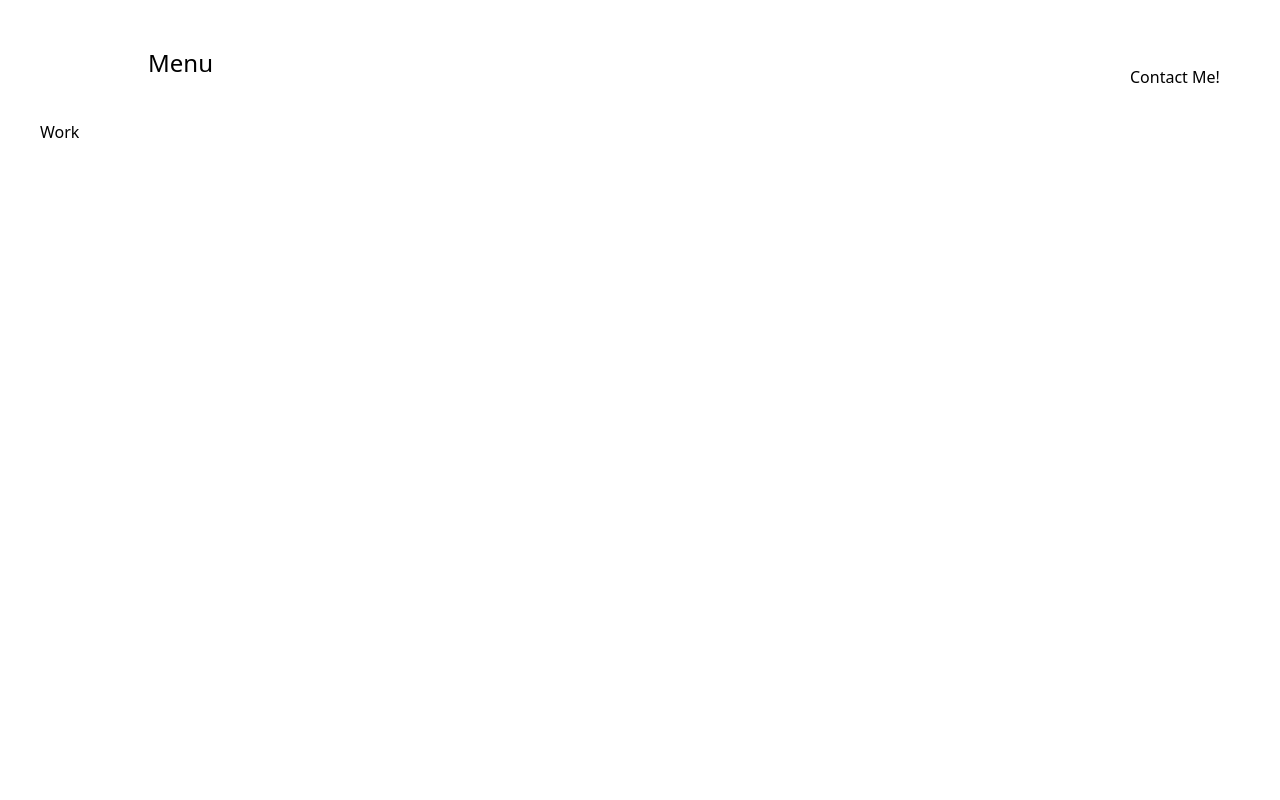
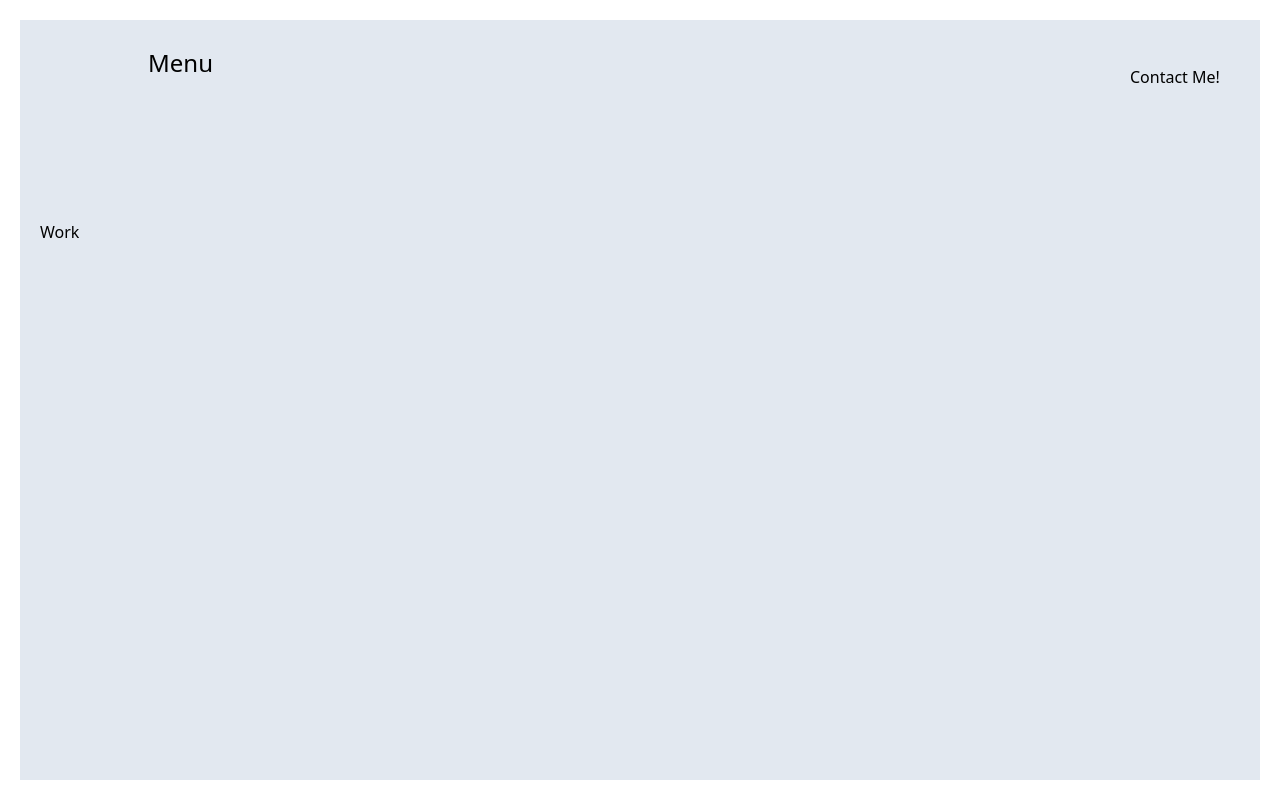
Before and after one commit to Hallory/my-portfolio, a React (Create React App) app: page /work in a window 1280 px wide. Shown: the top 800 px of the page. Built offline with nearby package versions, Linux system fonts and the light colour scheme.

Commit message:
update navigation

```diff
--- a/src/App.scss
+++ b/src/App.scss
@@ -45,7 +45,7 @@ body:after, body:before {
     width: 100%;
     height: 20px;
     background: #fff;
-    z-index: 20000;
+    z-index: 30000;
 }
 *, :after, :before {
     box-sizing: border-box;
--- a/src/components/UI/Layout/Layout.jsx
+++ b/src/components/UI/Layout/Layout.jsx
@@ -1,32 +1,41 @@
-import React from 'react';
-import Header from './Header';
-import Footer from './Footer';
-import Nav from '../navigation/Nav';
-import {motion} from 'framer-motion';
-const Layout = ({children}) => {
+import React from "react";
+import Header from "./Header";
+import Footer from "./Footer";
+import Nav from "../navigation/Nav";
+import { motion, AnimatePresence } from "framer-motion";
+import { useLocation } from "react-router-dom";
+const Layout = ({ children }) => {
+  const location = useLocation();
   return (
-        <div >
-            <Header/>
+    <div>
+      <Header />
+
+      <AnimatePresence mode="wait">
+
+        <motion.div
+          initial={{ height: "100vh", scaleY: 100, top: -30, opacity: 1 }}
+          animate={{ height: 0, opacity: 1, scaleY: 0 }}
+          exit={{ height: 0, opacity: 1, scaleY: 0, zIndex: 0 }}
+          transition={{ duration: 0.75 }}
+          className={`h-screen w-screen fixed z-[20000] flex flex-col justify-center items-center ${
+            location.pathname === "/work" ? "bg-amber-200" : "bg-slate-300"
+          }`}
+        />
 
         <motion.main
           initial={{ opacity: 0 }}
           animate={{ opacity: 1 }}
+          exit={{ opacity: 0 }}
+          transition={{ delay: 1.25, duration: 1 }}
+          className="pt-[100px] bg-slate-200"
 
-                transition={{delay: 0.75, duration: 1 }}
         >
-                <motion.div
-                initial={{translateY: 0, opacity: 0}}
-                animate={{translateY: 100, opacity: 1}}
-                transition={{duration: 1}}
-                className='bg-amber-400'
-                />
-
-
           {children}
         </motion.main>
 
+      </AnimatePresence>
 
-            <Footer/>
+      <Footer />
     </div>
   );
 };
--- a/src/components/UI/navigation/Nav.jsx
+++ b/src/components/UI/navigation/Nav.jsx
@@ -10,16 +10,22 @@ const Nav = ({ isOpen }) => {
 
   return (
     <AnimatePresence >
+
       {isOpen && (
-
+        <>
+        <motion.div
+          initial = {{scaleY:0, opacity:0}}
+          animate={{scaleY:1, opacity:1}}
+          exit={{scaleY:1, opacity:1}}
+          transition={{duration:1, ease:[0.22,1,0.36,1]}}
+        />
     <motion.nav
       initial={{ y: 0, height: 0, zIndex: -1000 }}
       animate={{ y: 0, height: "100vh", zIndex: 1000 }}
-      exit={{ y: "-100vh", height: 0, opacity: 0}}
+
       transition={{ duration: 0.75 }}
       className="h-screen w-screen fixed flex flex-col justify-center items-center bg-slate-300"
     >
-
       <div className="w-full h-full lg:pl-[150px] xs:pl-[50px] pt-[55px] pr-[80px] pb-[65px]">
         <div className="flex  items-center relative w-full h-[30px] mb-[40px] mt-[40px]">
           <motion.div
@@ -95,7 +101,7 @@ const Nav = ({ isOpen }) => {
           </motion.div>
         </div>
       </div>
-    </motion.nav>
+    </motion.nav></>
       )}
     </AnimatePresence>
   );
```
Lines whose indentation alone changed are shown as unchanged.
